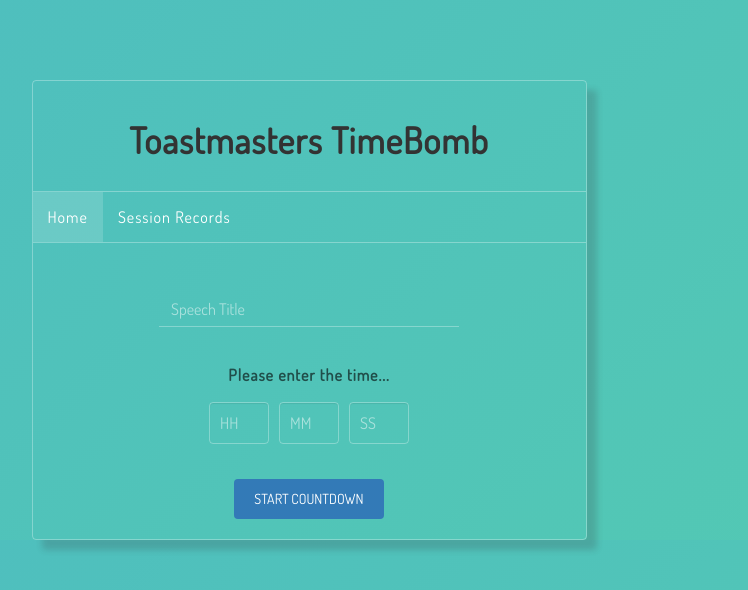
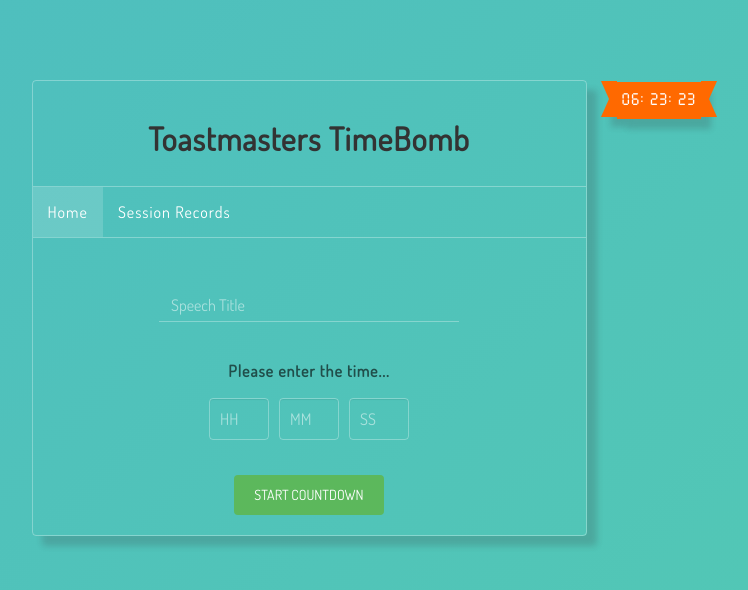
Before and after one commit to aezumezu/event-timer, a React app: page / in a window 1280 px wide. Shown: the whole page, without its empty margins (331-1079 px from the left). Built offline with nearby package versions, Linux system fonts and the light colour scheme.

Commit message:
refactor disable navlink, create static badge for time used

```diff
--- a/src/components/header.js
+++ b/src/components/header.js
@@ -1,15 +1,24 @@
 import React from 'react';
 
 export default class Header extends React.Component {
-  componentDidUpdate() {
-    const disable = this.props.timerRunning;
-    if (disable) {
-      document.getElementById('home-link').style.pointerEvents = 'none';
-      document.getElementById('session-link').style.pointerEvents = 'none';
-    } else {
-      document.getElementById('home-link').style.pointerEvents = 'auto';
-      document.getElementById('session-link').style.pointerEvents = 'auto';
-    }
+  constructor() {
+    super();
+    this.renderBody = this.renderBody.bind(this);
+  }
+
+  renderBody(setView) {
+    let body;
+    const menu = <ul className="nav navbar-nav">
+      <li className="active" id="home-link" onClick={setView.bind(null, 'SetClockTime')}>
+        <a data-toggle="tab">Home</a>
+      </li>
+      <li id="session-link" onClick={setView.bind(null, 'SessionRecords')}>
+        <a data-toggle="tab">Session Records</a>
+      </li>
+    </ul>
+    const message = <p className="timer-alert">You need to stop the timer before you go back to home</p>
+    body = this.props.timerRunning ? message : menu;
+    return body;
   }
 
   render() {
@@ -19,14 +28,7 @@
       <div>
         <h2>Toastmasters TimeBomb</h2>
         <nav className="navbar navbar-default">
-          <ul className="nav navbar-nav">
-            <li className="active" id="home-link" onClick={setView.bind(null, 'SetClockTime')}>
-              <a data-toggle="tab">Home</a>
-            </li>
-            <li id="session-link" onClick={setView.bind(null, 'SessionRecords')}>
-              <a data-toggle="tab">Session Records</a>
-            </li>
-          </ul>
+          {this.renderBody(setView)}
         </nav>
       </div>
     );
--- a/src/components/set-timer.js
+++ b/src/components/set-timer.js
@@ -43,7 +43,7 @@
             <input id="mins" className="form-control" type="number" min="00" max="59" placeholder="MM" />
             <input id="secs" className="form-control" type="number" min="00" max="59" placeholder="SS" />
           </div>
-          <input className="btn btn-primary start-btn" type="button" value="Start CountDown" onClick={this.setTime} />
+          <input className="btn btn-success start-btn" type="button" value="Start CountDown" onClick={this.setTime} />
         </form>
       </div>
     );
--- a/src/components/show-countdown.js
+++ b/src/components/show-countdown.js
@@ -32,9 +32,8 @@
               <div className="pie-slice" className="hold"><div className="pie"></div></div>
             </div>
           </div>
-          <div id="time-used">
+          <div id="">
             {timeUsed}
-            Time Used
           </div>
         </div>
         <button className="btn btn-danger stop-btn" onClick={stopTimer.bind(null, true)}>Stop Timer</button>
--- a/src/index.js
+++ b/src/index.js
@@ -111,6 +111,11 @@
               </div>
             </div>
           </div>
+          <div className="col-md-3">
+            <div id="time-used">
+              <span className="label arrowed-in">06: 23: 23</span>
+            </div>
+          </div>
         </div>
       </div>
     );
--- a/src/style/styles.css
+++ b/src/style/styles.css
@@ -8,6 +8,7 @@
   font-size: 16px;
   letter-spacing: 1px;
   background: linear-gradient(135deg, #4ebdc0, #53c9b3);
+  min-height: 100vh;
 }
 
 #timemaster {
@@ -20,16 +21,11 @@
   box-shadow: 10px 10px 6px 0px rgba(51,48,51,0.19);
 }
 
-.main-title {
-  margin-top: 35vh;
-  font-size: 64px;
-}
-
 #timemaster h2 {
   padding: 0 0 20px;
   font-family: Dosis;
   font-weight: 800;
-  font-size: 36px;
+  font-size: 32px;
 }
 
 .navbar-nav a {
@@ -126,7 +122,8 @@
 
 #time-used {
   font-size: 16px;
-  margin-top: 30px;
+  margin-top: calc(10vh + 10px);
+  font-family: Digital;
 }
 
 .pie-container {
@@ -203,3 +200,58 @@
 .table>thead:first-child>tr:first-child>th {
   border-top: 1px solid rgba(255, 255, 255, 0.2);
 }
+
+.timer-alert {
+  padding-top: 10px;
+  color: rgba(0, 0, 0, 0.5)
+}
+
+.btn-primary {
+  background: #ff863f;
+  border-color: #ff863f;
+}
+
+.btn-primary:hover,
+.btn-primary:focus {
+  background: #f16513;
+  border-color: #f16513;
+}
+
+.label.arrowed-in {
+  position: relative;
+  border-radius: 0;
+  text-shadow: none;
+  font-size: 18px;
+  font-weight: normal;
+  padding: 9px 5px 9px;
+  background-color: #ff6900;
+  -webkit-box-shadow: 10px 10px 6px 0px rgba(51,48,51,0.19);
+  -moz-box-shadow: 10px 10px 6px 0px rgba(51,48,51,0.19);
+  box-shadow: 10px 10px 6px 0px rgba(51,48,51,0.19);
+}
+
+.label.arrowed-in:before {
+  content: "";
+  position: absolute;
+  top: -1px;
+  border: 11px solid transparent;
+  border-color: #ff6900;
+  left: -16px;
+  border-width: 18px 8px;
+  border-left-color: transparent;
+  z-index: -1;
+  -webkit-box-shadow: 10px 10px 6px 0px rgba(51,48,51,0.19);
+  -moz-box-shadow: 10px 10px 6px 0px rgba(51,48,51,0.19);
+  box-shadow: 10px 10px 6px 0px rgba(51,48,51,0.19);
+}
+
+.label.arrowed-in:after {
+  content: "";
+  position: absolute;
+  top: -1px;
+  border: 11px solid transparent;
+  border-color: #ff6900;
+  right: -16px;
+  border-width: 18px 8px;
+  border-right-color: transparent;
+}
```
